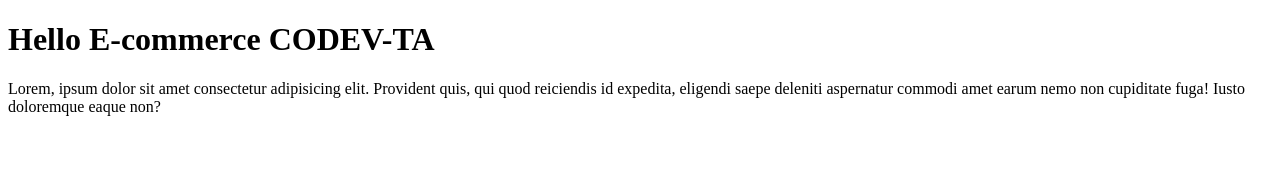
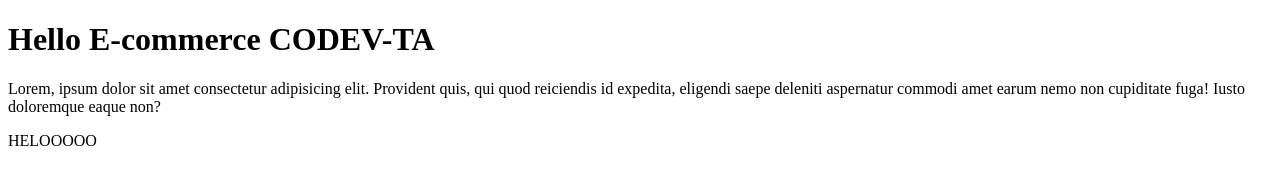
Before and after one commit to codev-ta/E-commerce, a plain HTML site: page index.html in a window 1280 px wide. Drawn offline with Linux system fonts and the light colour scheme.

Commit message:
add second para

```diff
--- a/index.html
+++ b/index.html
@@ -13,5 +13,6 @@
       qui quod reiciendis id expedita, eligendi saepe deleniti aspernatur
       commodi amet earum nemo non cupiditate fuga! Iusto doloremque eaque non?
     </p>
+    <p>HELOOOOO</p>
   </body>
 </html>
```
